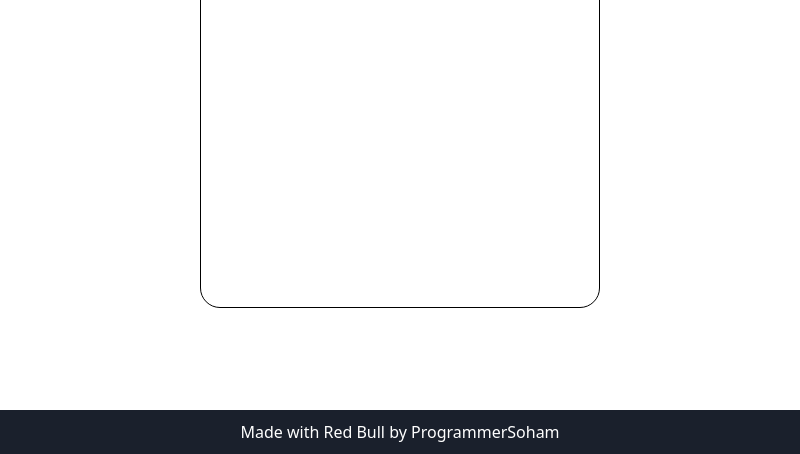
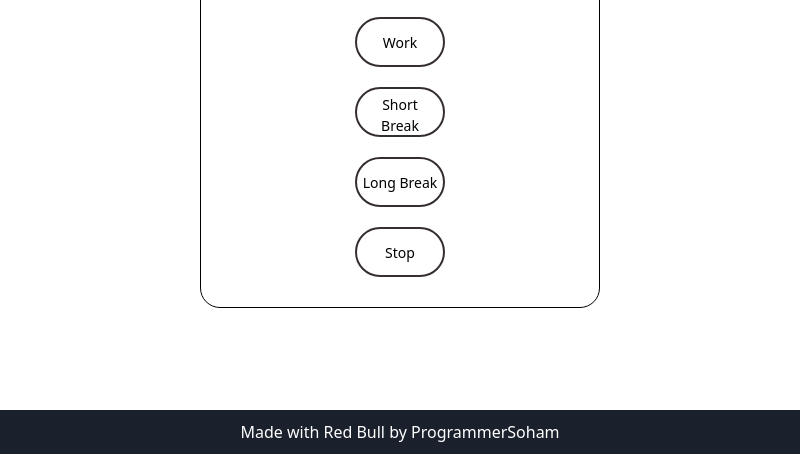
Before and after one commit to programmersoham/Dev-s-notebook, an Electron app: page pomodor.html in a window 800 px wide. Shown: the part 346-800 px from the top of the page. Drawn offline with nearby package versions, Linux system fonts and the light colour scheme.

Commit message:
update : style

```diff
--- a/pomodoro.css
+++ b/pomodoro.css
@@ -49,9 +49,10 @@ h1 {
   }
 
   #pom-buttons button {
-    background:#ffffff;
-    border:none;
-    color:#fff;
+
+
+    border:solid 2px rgb(53, 46, 46);
+    /* color:#000000;  */
     cursor:pointer;
     padding:5px;
     width:90px;
```
